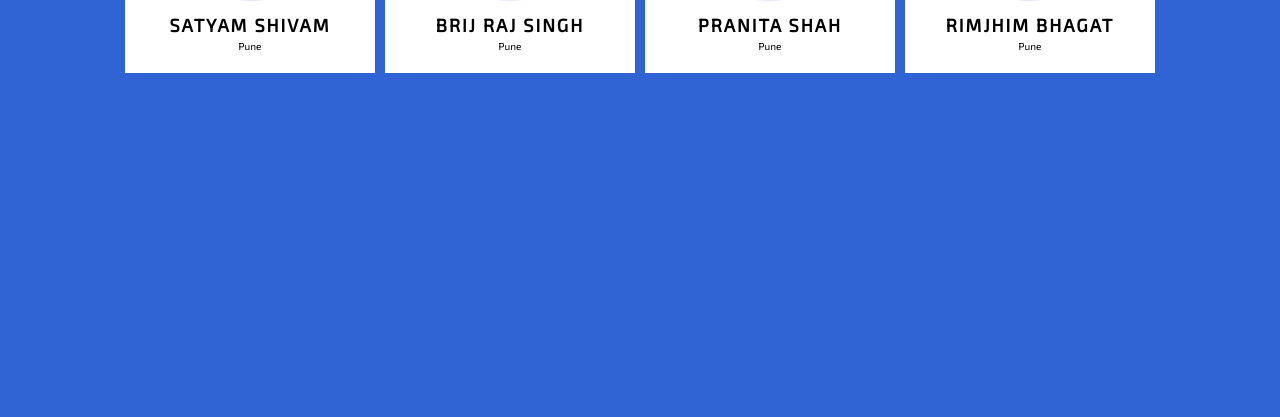
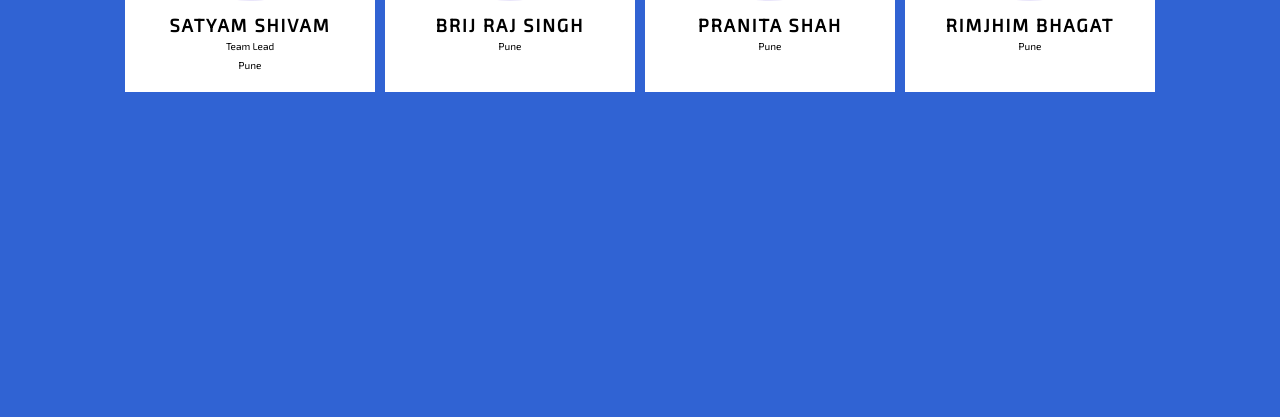
Before and after one commit to satyam9798/moodify, a Flask app: page /templates/join_page in a window 1280 px wide. Shown: the part 355-772 px from the top of the page. Run offline with Flask 3, Linux system fonts and the light colour scheme; some libraries are stand-ins or nearby versions; some web fonts are replaced.

Commit message:
Updated team info

```diff
--- a/templates/join_page.html
+++ b/templates/join_page.html
@@ -18,7 +18,9 @@
                     <img src="/static/profile.png" alt="our_team">
                 </div>
                 <h3>Satyam Shivam</h3>
+                <span>Team Lead</span><br />
                 <span>Pune</span>
+
             </div>
 
             <div class="team_member">
```
